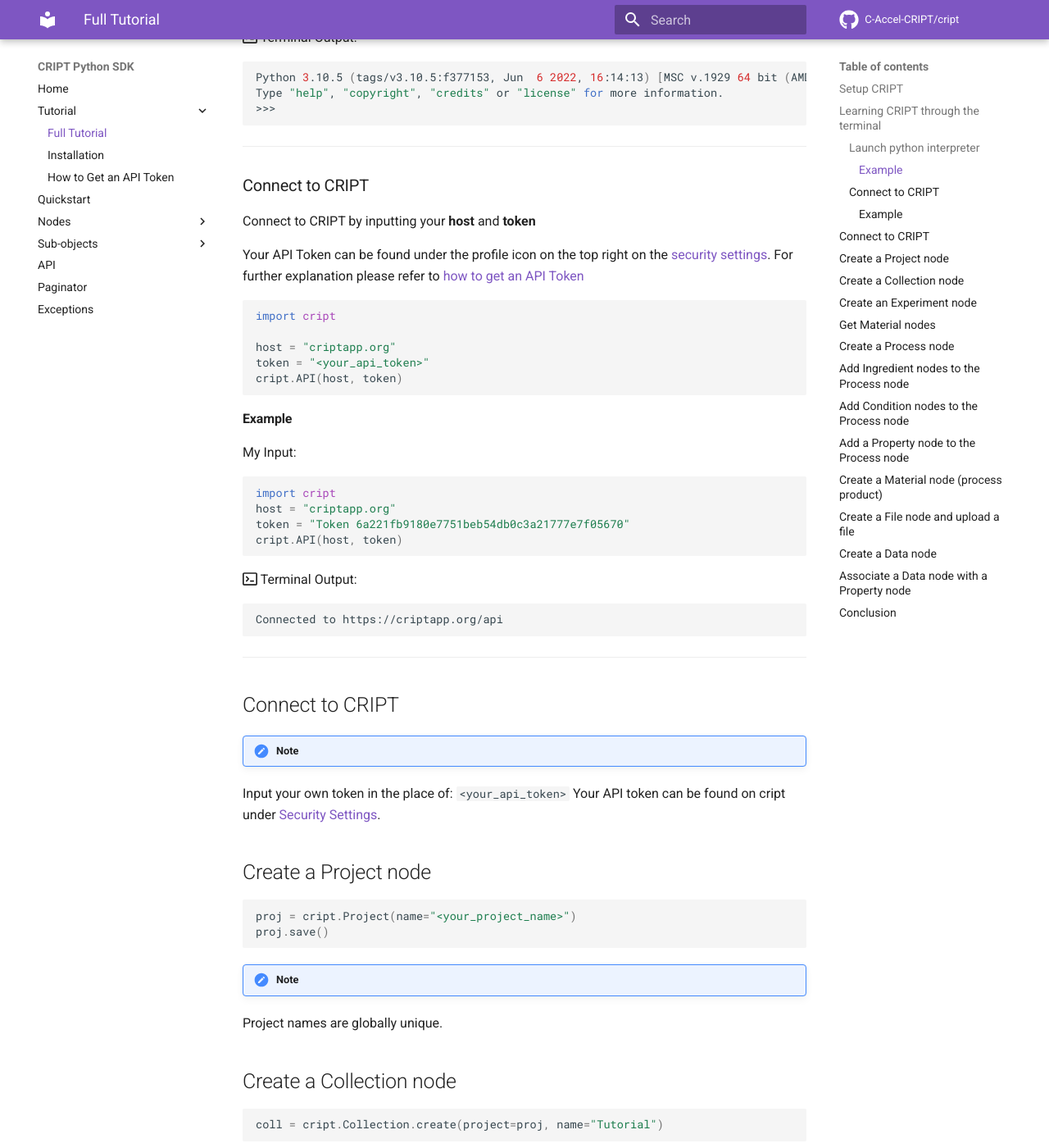
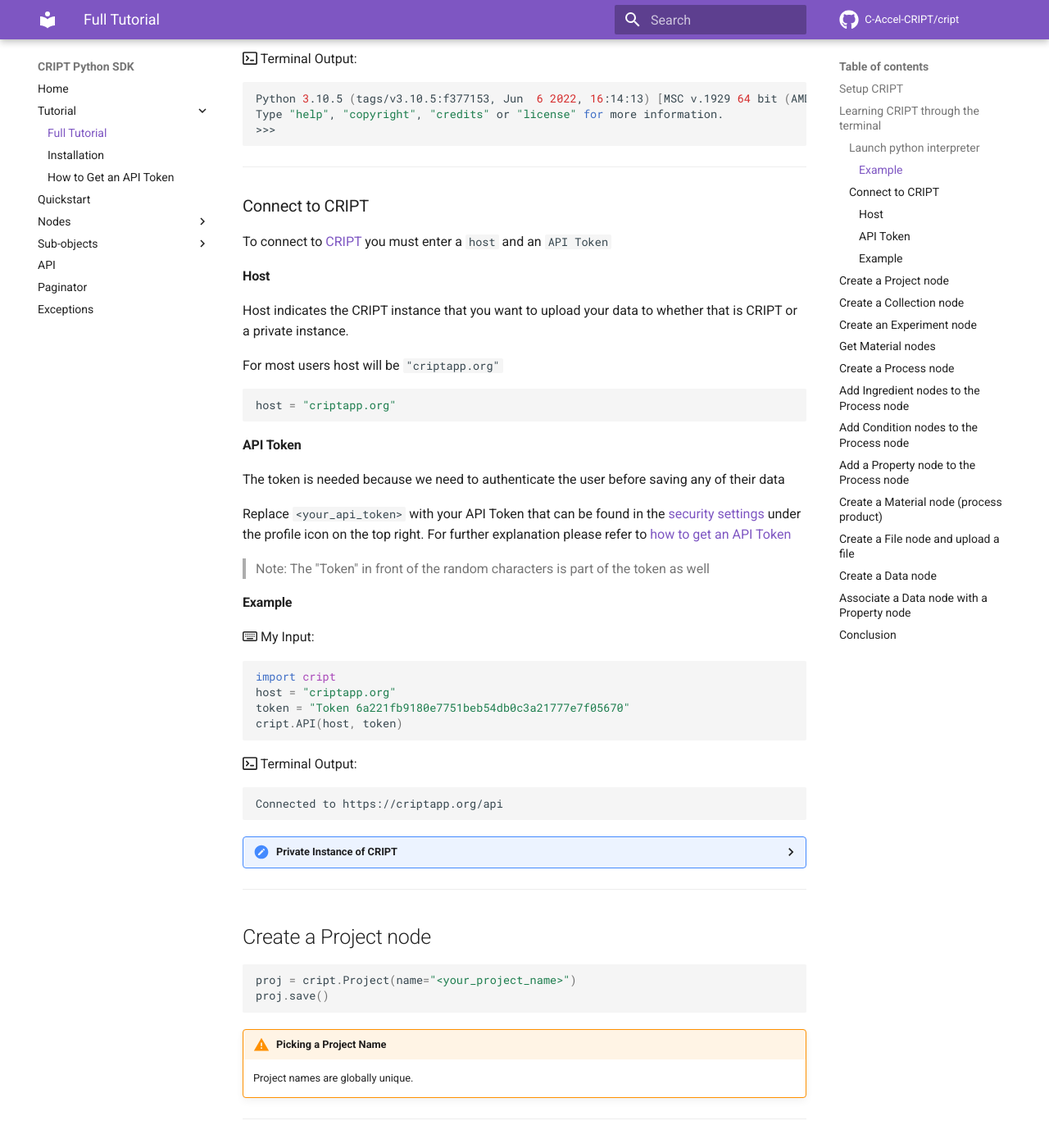
Before and after one commit to C-Accel-CRIPT/sdk-archive, an MkDocs documentation site: the page built from docs/tutorial/tutorial.md, in a window 1280 px wide and 1400 px high, scrolled down 634 px. Shown: the whole window at 82% size. Built offline with MkDocs 1.6.1 and Material for MkDocs 9.7.7, drawn with Linux system fonts in a browser that asks for light colours; comment, search, counter and statistics services are not loaded; some of the changed text lies outside the part shown.

Commit message:
finished Connect to "Connect to CRIPT" step
changed wording for "Setup CRIPT"

added keyboard icon for my input every time

````diff
--- a/docs/tutorial/tutorial.md
+++ b/docs/tutorial/tutorial.md
@@ -1,10 +1,10 @@
 # Tutorial
 
 ## Setup CRIPT
-Before proceeding CRIPT must be set up on your computer.
+Before proceeding please be sure to `pip install cript`
 
-Please refer to [installation docs](cript_installation.md)
-on how to install [CRIPT Python SDK](https://pypi.org/project/cript/) on your system
+Fore full documentation please refer to [installation docs](cript_installation.md)
+on how to install [CRIPT Python SDK](https://pypi.org/project/cript/) on your system.
 
 ---
 
@@ -16,7 +16,7 @@
 Start the python interpreter by typing python
 
 #### Example
-My Input:
+:fontawesome-regular-keyboard: My Input:
 ```bash
 python
 ```
@@ -31,22 +31,28 @@
 ---
 
 ### Connect to CRIPT
+To connect to [CRIPT](https://criptapp.org) you must enter a `host` and an `API Token`
 
-Connect to CRIPT by inputting your **host** and **token**
+#### Host
 
-Your API Token can be found under the profile icon on the top right on the [security settings](https://criptapp.org/security/).
-For further explanation please refer to [how to get an API Token](acquiring_api_token.md)
+Host indicates the CRIPT instance that you want to upload your data to whether that is CRIPT or a private instance.
+
+For most users host will be `"criptapp.org"`
 
 ```python
-import cript
-
 host = "criptapp.org"
-token = "<your_api_token>"
-cript.API(host, token)
 ```
 
+#### API Token
+
+The token is needed because we need to authenticate the user before saving any of their data
+
+Replace `<your_api_token>` with your API Token that can be found in the [security settings](https://criptapp.org/security/) under the profile icon on the top right. For further explanation please refer to [how to get an API Token](acquiring_api_token.md)
+
+> Note: The "Token" in front of the random characters is part of the token as well
+
 #### Example
-My Input:
+:fontawesome-regular-keyboard: My Input:
 ```python
 import cript
 host = "criptapp.org"
@@ -58,13 +64,10 @@
 Connected to https://criptapp.org/api
 ```
 
+??? "Private Instance of CRIPT"
+    If any user wants to connect to their own private instance of CRIPT, they can easily do that by just changing both the `Host` and `API Token` to whatever `Host` and `API Token` continue everything else as normal.
+
 ---
-
-## Connect to CRIPT
-
-!!! note
-Input your own token in the place of: `<your_api_token>`
-    Your API token can be found on cript under [Security Settings](https://criptapp.org/security/).
 
 ## Create a Project node
 
@@ -72,9 +75,10 @@
 proj = cript.Project(name="<your_project_name>")
 proj.save()
 ```
+!!! warning "Picking a Project Name"
+    Project names are globally unique.
 
-!!! note
-Project names are globally unique.
+---
 
 ## Create a Collection node
 
````
